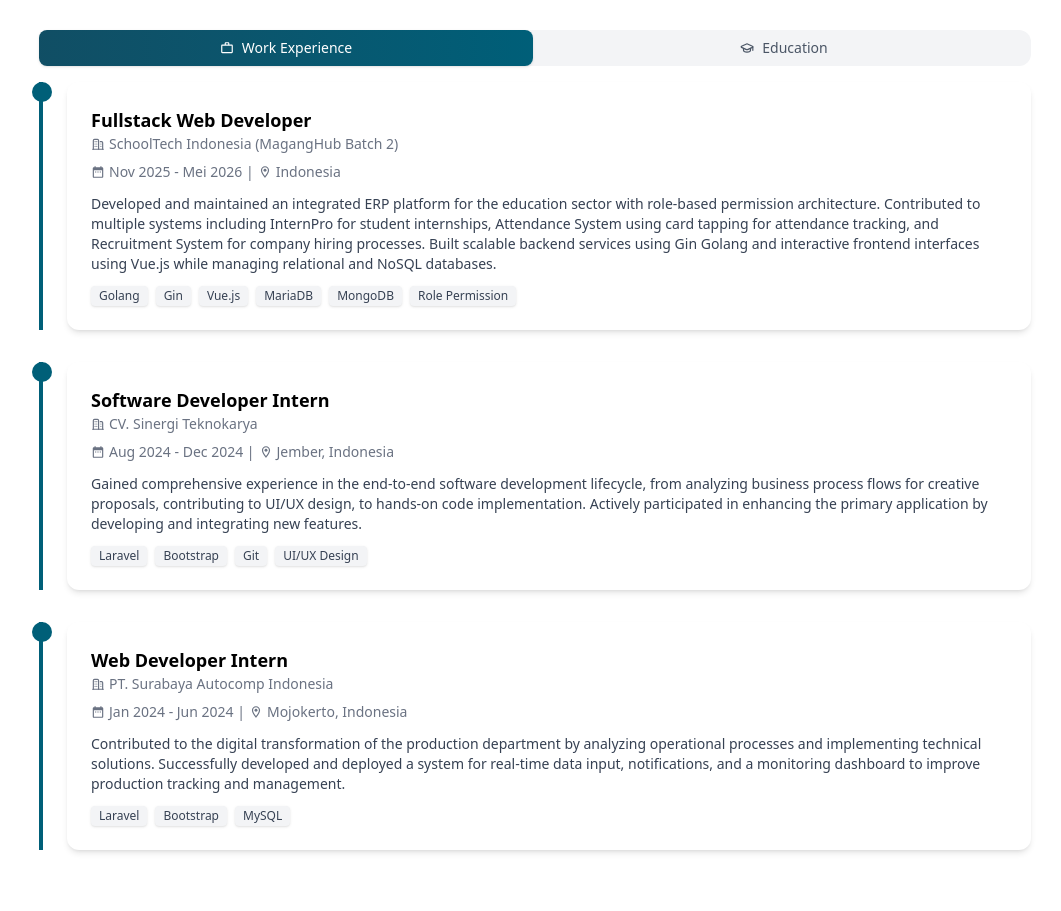
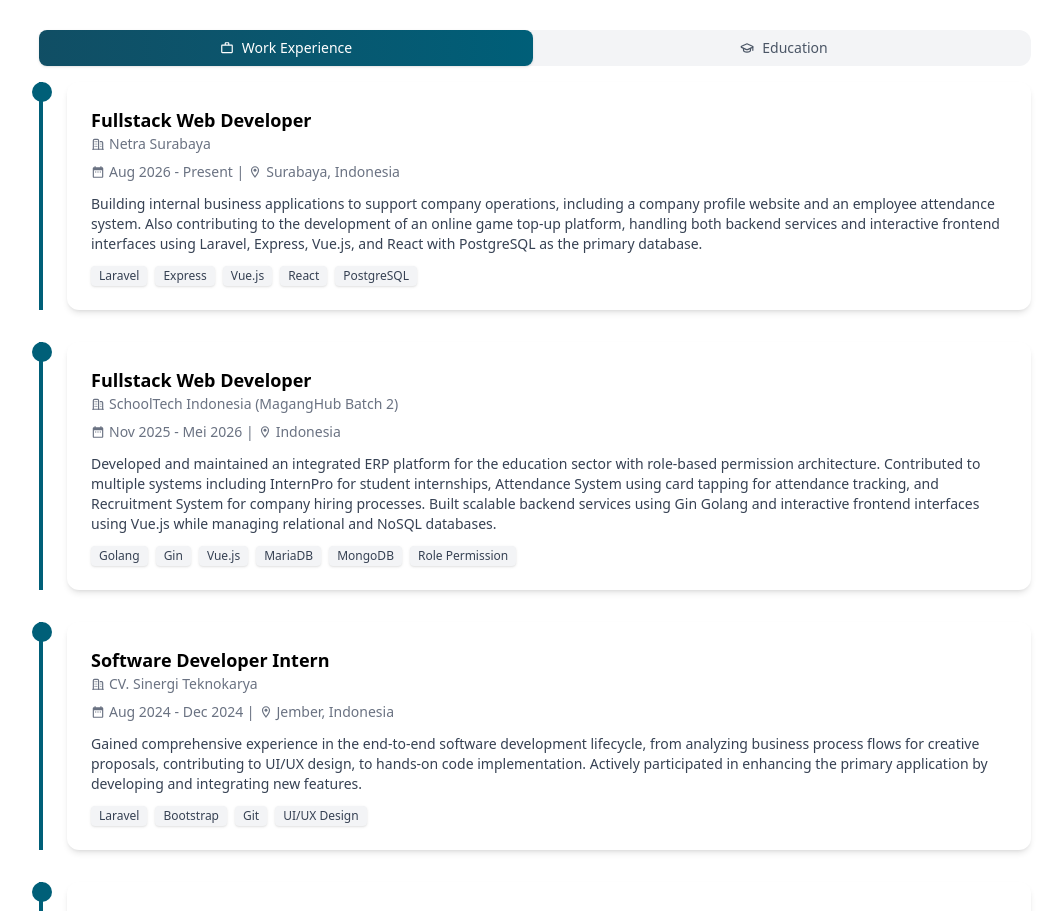
Before and after one commit to AqilulMuttaqin/portfolio-v1, a React (Vite) app: page / in a window 1280 px wide. Shown: the part 1760-2671 px from the top of the page, without its empty margins (105-1166 px from the left). Built offline with nearby package versions, Linux system fonts and the light colour scheme.

Commit message:
update: add work experience for Fullstack Web Developer role at Netra Surabaya

```diff
--- a/src/components/ExperienceSection.jsx
+++ b/src/components/ExperienceSection.jsx
@@ -22,6 +22,15 @@ const ExperienceSection = () => {
   }, []);
 
   const workExperience = [
+    {
+      role: "Fullstack Web Developer",
+      company: "Netra Surabaya",
+      date: "Aug 2026 - Present",
+      location: "Surabaya, Indonesia",
+      description:
+        "Building internal business applications to support company operations, including a company profile website and an employee attendance system. Also contributing to the development of an online game top-up platform, handling both backend services and interactive frontend interfaces using Laravel, Express, Vue.js, and React with PostgreSQL as the primary database.",
+      skills: ["Laravel", "Express", "Vue.js", "React", "PostgreSQL"],
+    },
     {
       role: "Fullstack Web Developer",
       company: "SchoolTech Indonesia (MagangHub Batch 2)",
```
